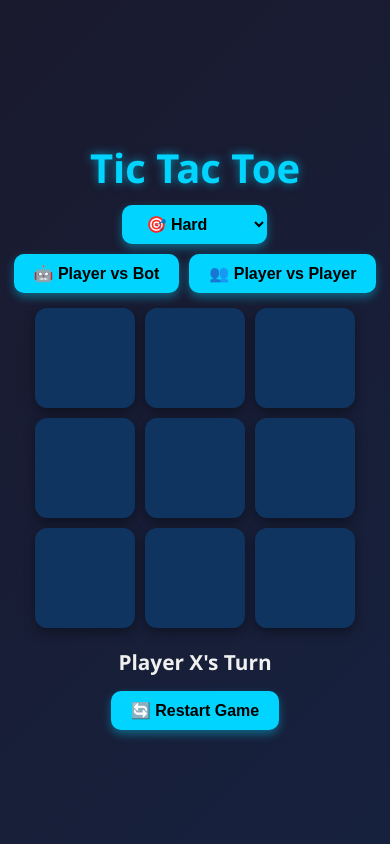
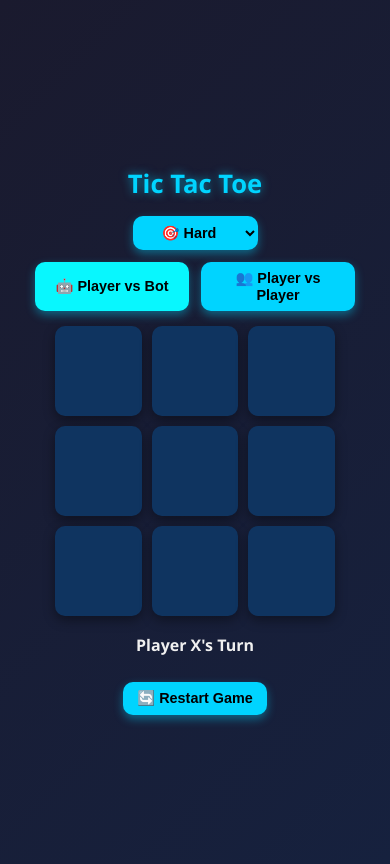
Before and after one commit to alwinjosegeorge/Tic-Tac-Toe-Game, a website: page index.html in a window 390 px wide. Drawn offline with Linux system fonts and the light colour scheme.

Commit message:
Update index.html

```diff
--- a/index.html
+++ b/index.html
@@ -3,6 +3,7 @@
 <head>
   <meta charset="UTF-8" />
   <title>Tic Tac Toe</title>
+  <meta name="viewport" content="width=device-width, initial-scale=1" />
   <style>
     body {
       margin: 0;
@@ -13,16 +14,18 @@
       flex-direction: column;
       align-items: center;
       justify-content: center;
-      height: 100vh;
-      overflow: hidden;
+      min-height: 100vh;
+      overflow-x: hidden;
+      padding: 10px;
     }
 
     h1 {
-      font-size: 2.5rem;
+      font-size: 1.8rem;
       font-weight: 700;
       color: #00d4ff;
       text-shadow: 0 0 10px rgba(0, 212, 255, 0.6);
-      margin-bottom: 10px;
+      margin-bottom: 15px;
+      text-align: center;
     }
 
     .controls {
@@ -30,27 +33,32 @@
       display: flex;
       flex-direction: column;
       align-items: center;
-      gap: 10px;
+      gap: 12px;
+      width: 100%;
+      max-width: 320px;
     }
 
     .btn-group {
       display: flex;
-      flex-wrap: wrap;
+      flex-wrap: nowrap;
       justify-content: center;
-      gap: 10px;
+      gap: 12px;
+      width: 100%;
     }
 
     button, select {
       background: #00d4ff;
       border: none;
-      padding: 10px 20px;
+      padding: 10px 16px;
       border-radius: 10px;
       font-size: 1rem;
-      font-weight: bold;
+      font-weight: 700;
       cursor: pointer;
       color: #000;
       transition: all 0.2s ease-in-out;
       box-shadow: 0 4px 10px rgba(0, 212, 255, 0.4);
+      flex: 1;
+      user-select: none;
     }
 
     button:hover, select:hover {
@@ -58,24 +66,33 @@
       transform: scale(1.05);
     }
 
+    select {
+      max-width: 160px;
+      text-align-last: center;
+    }
+
     .board {
       display: grid;
-      grid-template-columns: repeat(3, 100px);
-      grid-template-rows: repeat(3, 100px);
+      grid-template-columns: repeat(3, minmax(70px, 90px));
+      grid-template-rows: repeat(3, minmax(70px, 90px));
       gap: 10px;
+      user-select: none;
+      max-width: 280px;
+      width: 100%;
     }
 
     .cell {
       background: #0f3460;
-      border-radius: 12px;
+      border-radius: 10px;
       display: flex;
       align-items: center;
       justify-content: center;
-      font-size: 2.5rem;
-      font-weight: bold;
+      font-size: 2.2rem;
+      font-weight: 800;
       cursor: pointer;
       transition: background 0.3s ease, transform 0.2s ease;
       box-shadow: 0 4px 12px rgba(0,0,0,0.4);
+      touch-action: manipulation;
     }
 
     .cell:hover {
@@ -85,29 +102,38 @@
     .cell.win {
       background-color: #08f7fe;
       color: #000;
-      transform: scale(1.1);
+      transform: scale(1.15);
     }
 
     .status {
-      margin-top: 20px;
-      font-size: 1.3rem;
-      font-weight: bold;
+      margin-top: 18px;
+      font-size: 1.2rem;
+      font-weight: 700;
       color: #f0f0f0;
+      min-height: 30px;
+      text-align: center;
+      max-width: 280px;
+      width: 100%;
+      user-select: none;
     }
 
     .restart-wrap {
-      margin-top: 15px;
+      margin-top: 18px;
+      width: 100%;
+      max-width: 280px;
+      text-align: center;
     }
 
     /* Confetti styles */
     .confetti-piece {
       position: absolute;
-      width: 8px;
-      height: 8px;
+      width: 7px;
+      height: 7px;
       background-color: #f8e71c;
       opacity: 0.8;
       animation: fall 1s ease-out forwards;
       z-index: 999;
+      border-radius: 2px;
     }
 
     @keyframes fall {
@@ -116,26 +142,50 @@
         opacity: 0;
       }
     }
+
+    /* Responsive tweaks */
+    @media (max-width: 400px) {
+      h1 {
+        font-size: 1.6rem;
+      }
+
+      button, select {
+        padding: 8px 14px;
+        font-size: 0.9rem;
+      }
+
+      .cell {
+        font-size: 2rem;
+        min-width: 60px;
+        min-height: 60px;
+      }
+
+      .status {
+        font-size: 1rem;
+      }
+    }
   </style>
 </head>
 <body>
   <h1>Tic Tac Toe</h1>
 
   <div class="controls">
-    <select id="difficulty" onchange="setDifficulty(this.value)">
+    <select id="difficulty" onchange="setDifficulty(this.value)" style="display:none;">
       <option value="hard" selected>🎯 Hard</option>
       <option value="medium">😎 Medium</option>
       <option value="easy">🎲 Easy</option>
     </select>
 
     <div class="btn-group">
-      <button onclick="setMode('bot')">🤖 Player vs Bot</button>
-      <button onclick="setMode('player')">👥 Player vs Player</button>
+      <button id="botBtn" onclick="setMode('bot')">🤖 Player vs Bot</button>
+      <button id="playerBtn" onclick="setMode('player')">👥 Player vs Player</button>
     </div>
   </div>
 
-  <div class="board" id="board"></div>
-  <div class="status" id="status"></div>
+  <div class="board" id="board" role="grid" aria-label="Tic Tac Toe Board"></div>
+
+  <div class="status" id="status" aria-live="polite">Player X's Turn</div>
+
   <div class="restart-wrap">
     <button onclick="resetGame()">🔄 Restart Game</button>
   </div>
@@ -143,6 +193,10 @@
   <script>
     const boardEl = document.getElementById("board");
     const statusEl = document.getElementById("status");
+    const difficultyEl = document.getElementById("difficulty");
+    const botBtn = document.getElementById("botBtn");
+    const playerBtn = document.getElementById("playerBtn");
+
     let board = Array(9).fill(null);
     let currentPlayer = "X";
     let gameOver = false;
@@ -151,7 +205,23 @@
 
     function setMode(selectedMode) {
       mode = selectedMode;
+      if (mode === "bot") {
+        difficultyEl.style.display = "inline-block";
+      } else {
+        difficultyEl.style.display = "none";
+      }
       resetGame();
+      updateModeButtons();
+    }
+
+    function updateModeButtons() {
+      if (mode === "bot") {
+        botBtn.style.background = "#08f7fe";
+        playerBtn.style.background = "#00d4ff";
+      } else {
+        playerBtn.style.background = "#08f7fe";
+        botBtn.style.background = "#00d4ff";
+      }
     }
 
     function setDifficulty(level) {
@@ -172,8 +242,17 @@
       board.forEach((cell, i) => {
         const cellEl = document.createElement("div");
         cellEl.classList.add("cell");
+        cellEl.setAttribute("role", "button");
+        cellEl.setAttribute("tabindex", "0");
+        cellEl.setAttribute("aria-label", `Cell ${i+1} ${cell ? 'occupied by ' + cell : 'empty'}`);
         cellEl.textContent = cell || "";
         cellEl.addEventListener("click", () => makeMove(i));
+        cellEl.addEventListener("keydown", e => {
+          if (e.key === "Enter" || e.key === " ") {
+            e.preventDefault();
+            makeMove(i);
+          }
+        });
         boardEl.appendChild(cellEl);
       });
     }
@@ -192,7 +271,7 @@
         return;
       }
 
-      if (board.every(cell => cell)) {
+      if (board.every(cell => cell !== null)) {
         statusEl.textContent = "It's a Draw!";
         gameOver = true;
         return;
@@ -224,20 +303,30 @@
     }
 
     function minimax(newBoard, player) {
-      const availSpots = newBoard.map((val, idx) => val === null ? idx : null).filter(val => val !== null);
+      const availSpots = newBoard.map((val, idx) => val === null ? idx : null).filter(v => v !== null);
 
-      if (checkWinner(newBoard, "X")) return { score: -10 };
-      if (checkWinner(newBoard, "O")) return { score: 10 };
-      if (availSpots.length === 0) return { score: 0 };
+      if (checkWinner(newBoard, "X")) {
+        return { score: -10 };
+      } else if (checkWinner(newBoard, "O")) {
+        return { score: 10 };
+      } else if (availSpots.length === 0) {
+        return { score: 0 };
+      }
 
       const moves = [];
+
       for (let i = 0; i < availSpots.length; i++) {
         const move = {};
         move.index = availSpots[i];
         newBoard[availSpots[i]] = player;
 
-        const result = minimax(newBoard, player === "O" ? "X" : "O");
-        move.score = result.score;
+        if (player === "O") {
+          const result = minimax(newBoard, "X");
+          move.score = result.score;
+        } else {
+          const result = minimax(newBoard, "O");
+          move.score = result.score;
+        }
 
         newBoard[availSpots[i]] = null;
         moves.push(move);
@@ -264,18 +353,25 @@
       return moves[bestMove];
     }
 
-    function checkWinner(b, p) {
+    function checkWinner(boardToCheck, player) {
       const wins = [
         [0,1,2],[3,4,5],[6,7,8],
         [0,3,6],[1,4,7],[2,5,8],
         [0,4,8],[2,4,6]
       ];
-      return wins.find(pattern => pattern.every(i => b[i] === p)) || null;
+      for (const pattern of wins) {
+        if (
+          boardToCheck[pattern[0]] === player &&
+          boardToCheck[pattern[1]] === player &&
+          boardToCheck[pattern[2]] === player
+        ) return pattern;
+      }
+      return null;
     }
 
     function highlightWinner(pattern) {
-      const cells = document.querySelectorAll(".cell");
       pattern.forEach(i => {
+        const cells = boardEl.querySelectorAll(".cell");
         cells[i].classList.add("win");
       });
     }
@@ -294,7 +390,8 @@
       }
     }
 
-    resetGame();
+    // Initialize
+    setMode("bot");
   </script>
 </body>
 </html>
```
